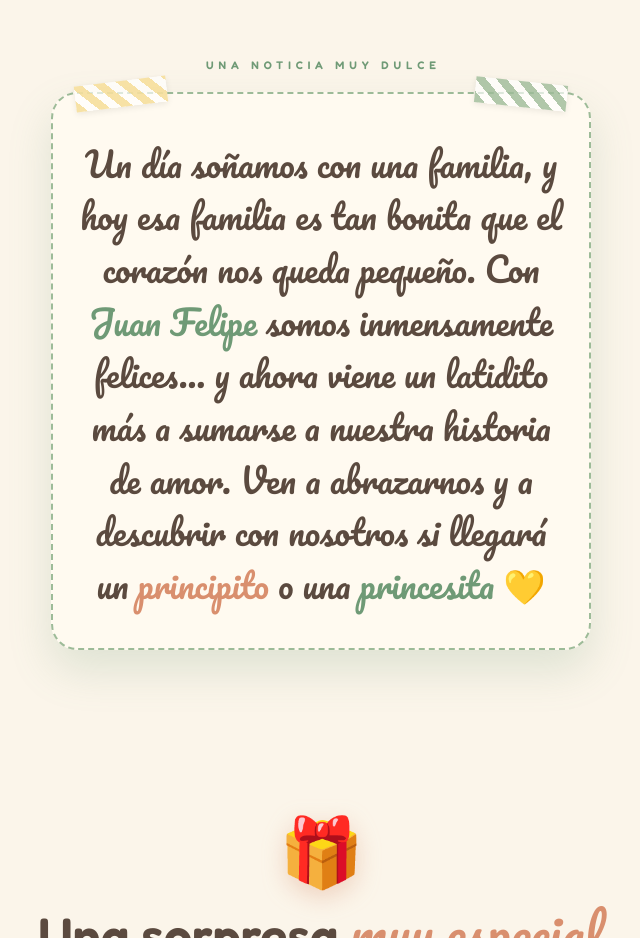
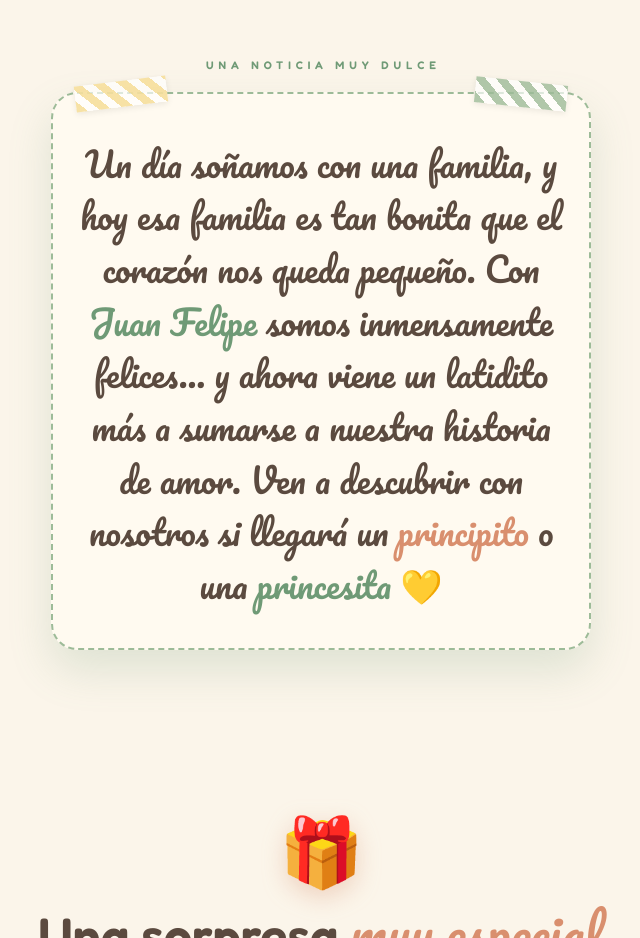
Before and after one commit to jangel2891/revelacion-genero, a plain HTML site: page index.html in a window 1280 px wide. Shown: the part 920-1858 px from the top of the page, without its empty margins (319-959 px from the left). Drawn offline with Linux system fonts and the light colour scheme.

Commit message:
Quitar 'abrazarnos'

```diff
--- a/index.html
+++ b/index.html
@@ -155,7 +155,7 @@ footer{text-align:center;padding:50px 24px 70px}
   <section class="sec">
     <div class="kick rv">Una noticia muy dulce</div>
     <div class="letter rv d1"><i class="tape l"></i><i class="tape r"></i>
-      <p>Un día soñamos con una familia, y hoy esa familia es tan bonita que el corazón nos queda pequeño. Con <span class="a">Juan Felipe</span> somos inmensamente felices… y ahora viene un latidito más a sumarse a nuestra historia de amor. Ven a abrazarnos y a descubrir con nosotros si llegará un <span class="b">principito</span> o una <span class="a">princesita</span> 💛</p>
+      <p>Un día soñamos con una familia, y hoy esa familia es tan bonita que el corazón nos queda pequeño. Con <span class="a">Juan Felipe</span> somos inmensamente felices… y ahora viene un latidito más a sumarse a nuestra historia de amor. Ven a descubrir con nosotros si llegará un <span class="b">principito</span> o una <span class="a">princesita</span> 💛</p>
     </div>
   </section>
 
```
